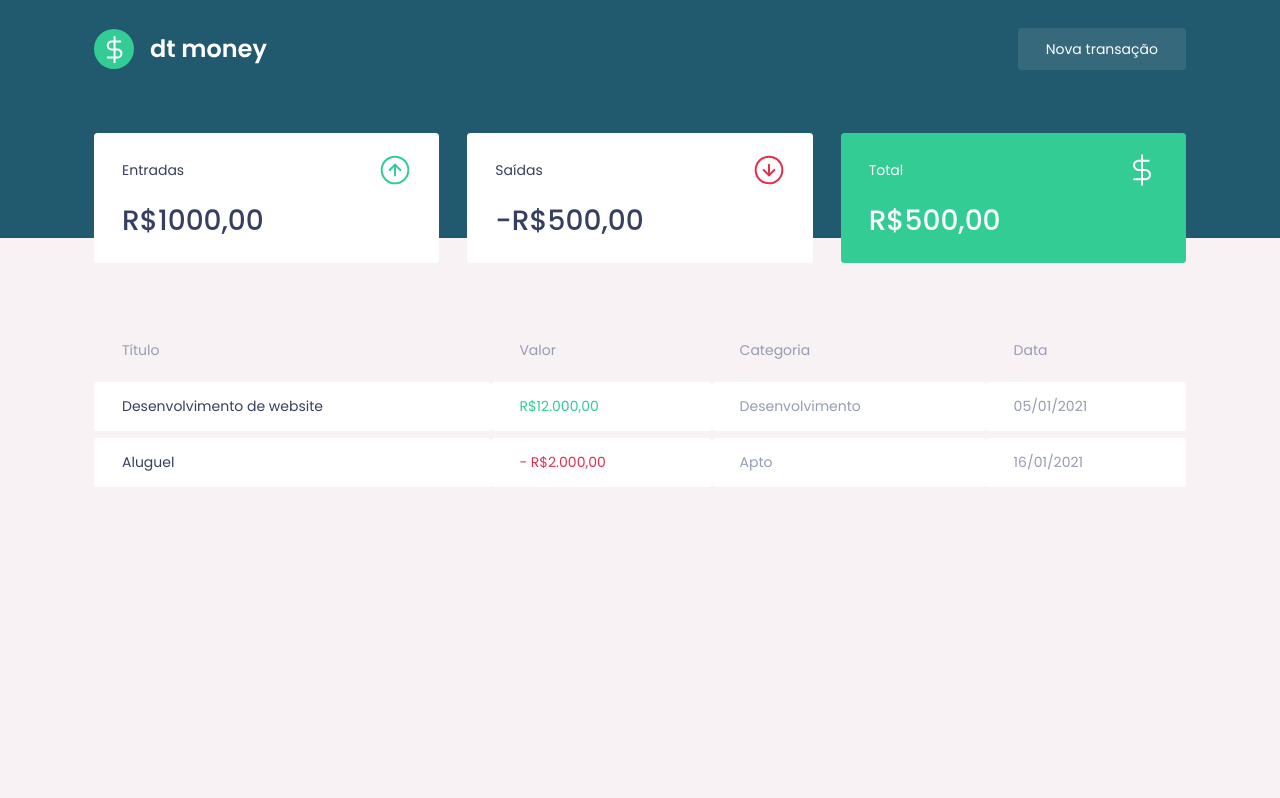
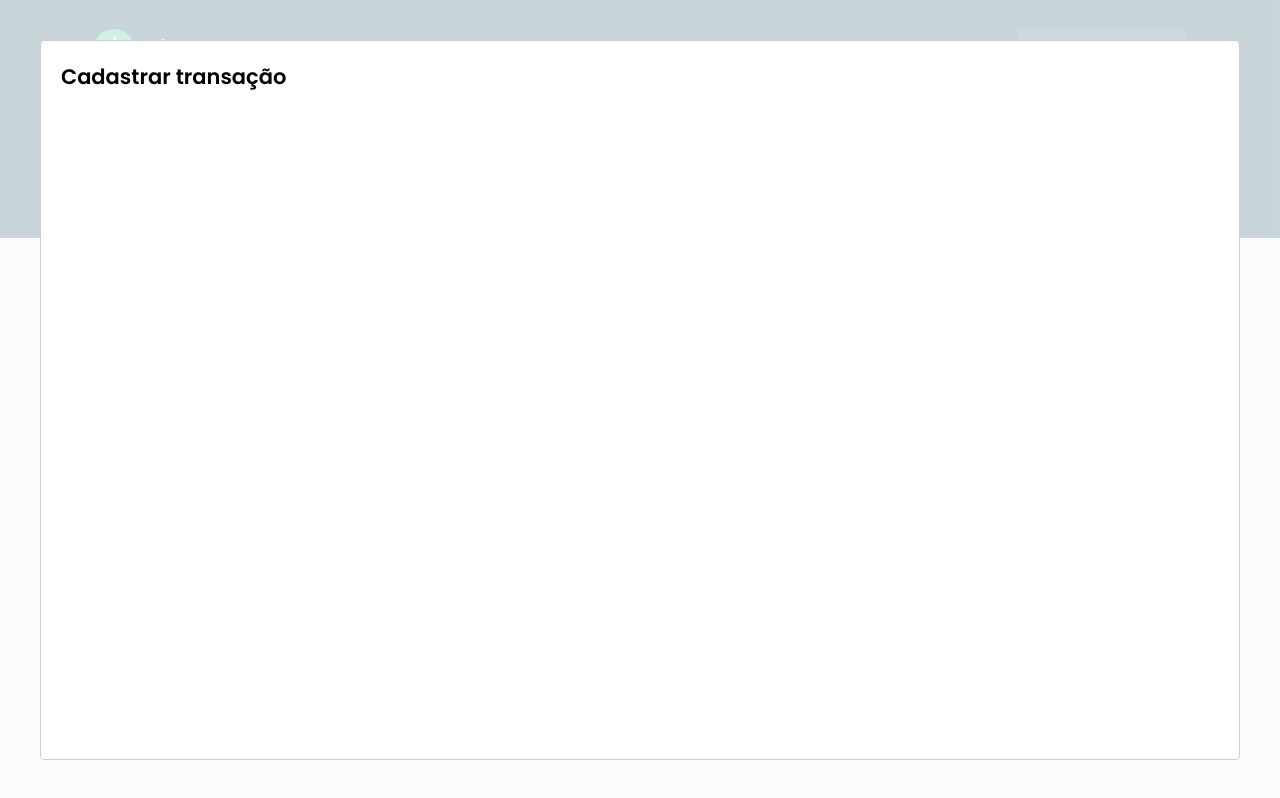
Before and after one commit to emffor/rjs-handsfinances, a React (Create React App) app: page / in a window 1280 px wide. Both pictures are taken after a click on the button "Nova transação". Built offline with nearby package versions, Linux system fonts and the light colour scheme; no server answers; what miragejs would draw is missing.

Commit message:
fix: configuring creation modal
Configurando modal e em header passando a função que está dentro de header componente filho alterando o estado através do do componente de funções.

```diff
--- a/package.json
+++ b/package.json
@@ -7,6 +7,7 @@
     "miragejs": "^0.1.43",
     "react": "^17.0.2",
     "react-dom": "^17.0.2",
+    "react-modal": "^3.14.4",
     "react-scripts": "5.0.0",
     "styled-components": "^5.3.5",
     "web-vitals": "^2.1.0"
@@ -19,6 +20,7 @@
     "@types/node": "^16.7.13",
     "@types/react": "^17.0.20",
     "@types/react-dom": "^17.0.9",
+    "@types/react-modal": "^3.13.1",
     "@types/styled-components": "^5.1.24",
     "typescript": "^4.4.2"
   },
--- a/src/App.tsx
+++ b/src/App.tsx
@@ -1,13 +1,41 @@
+import { useState } from 'react';
+import Modal from 'react-modal';
 import { Dashboard } from "./components/Dashboard";
 import { Header } from "./components/Header";
-
 import { GlobalStyled } from "./styles/global";
 
+Modal.setAppElement('#root'); //só para acessibilidade.
+
 export function App() {
+
+  const [isNewTransactionModalOpen, setIsNewTransactionModalOpen] = useState(false);
+
+  function handleOpenNewTransactionModal(){
+      setIsNewTransactionModalOpen(true);
+  }
+
+  function handleCloseNewTransactionModal(){
+      setIsNewTransactionModalOpen(false);
+  }
+
   return (
     <>
-        <Header />
+        {/*
+            em header passando a função que está dentro de header
+            componente filho alterando o estado através do do componente de funções.
+        */}
+        <Header
+          onOpenNewTransactionModal={handleOpenNewTransactionModal}
+        />
         <Dashboard />
+        <Modal
+            isOpen={isNewTransactionModalOpen}
+            onRequestClose={handleCloseNewTransactionModal}
+        >
+            <h2>Cadastrar transação</h2>
+        </Modal>
+
+
         <GlobalStyled />
     </>
   );
--- a/src/components/Header/index.tsx
+++ b/src/components/Header/index.tsx
@@ -5,14 +5,25 @@
     Content,
 } from './styles';
 
-export function Header(){
+//receber uma propriedade para receber a function que está dentro do componente App();
+
+interface HeaderProps {
+   onOpenNewTransactionModal: () => void;
+   //essa função não vai receber nenhum parâmetro, por isso o tipo é vazio.
+}
+
+export function Header({ onOpenNewTransactionModal } : HeaderProps){
+
+
     return(
         <Container>
             <Content>
                 <img src={logoImg} alt="dt money"/>
-                <button type="button">
+                <button type="button" onClick={onOpenNewTransactionModal}>
                     Nova transação
                 </button>
+
+
             </Content>
         </Container>
     )
```
Also changed, not shown: 1 other file (tests, documents, lock files or other folders).
